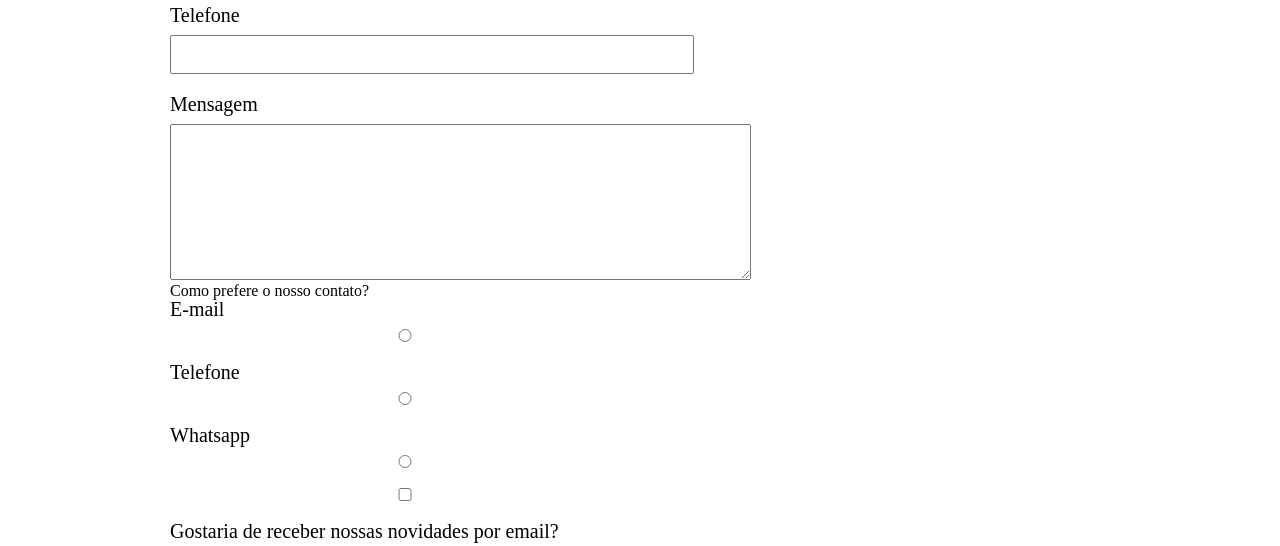
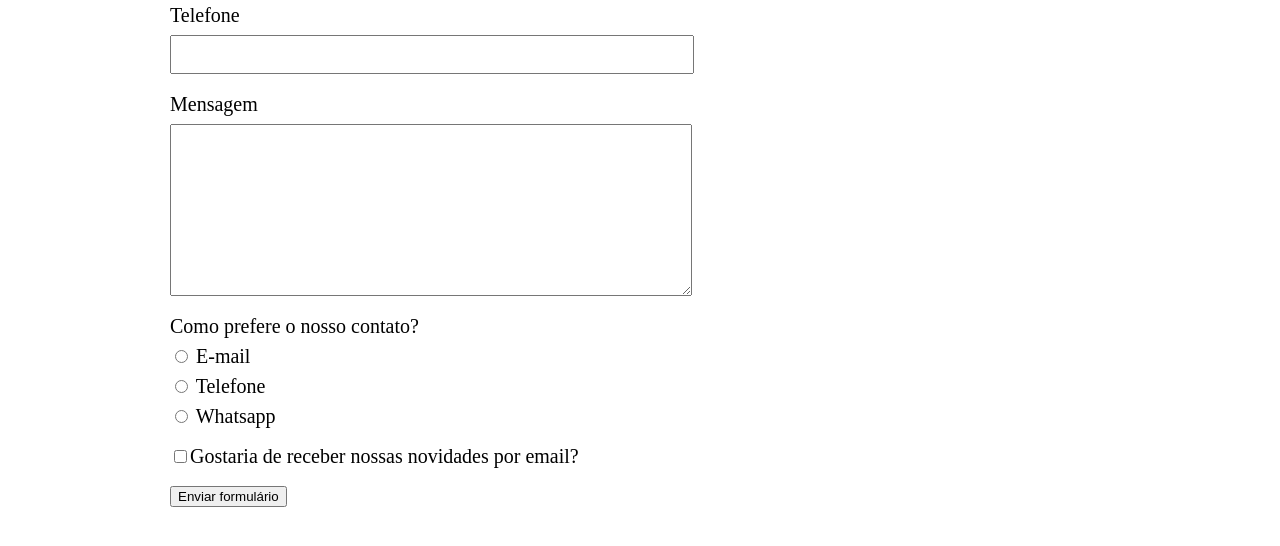
Before and after one commit to Zattrus/Html_Css, a plain HTML site: page contato.html in a window 1280 px wide. Shown: the part 506-1052 px from the top of the page. Drawn offline with Linux system fonts and the light colour scheme.

Commit message:
Organizando os codigos

```diff
--- a/contato.html
+++ b/contato.html
@@ -29,30 +29,30 @@
   <main>
     <form>
       <label for="nomesobrenome">Nome e Sobrenome</label>
-      <input type="text" id="nomesobrenome">
+      <input type="text" id="nomesobrenome" class="input-padrao">
 
       <label for="email">E-mail</label>
-      <input type="text" id="email">
+      <input type="text" id="email" class="input-padrao">
 
       <label for="telefone">Telefone</label>
-      <input type="text" id="telefone">
+      <input type="text" id="telefone" class="input-padrao">
 
       <label for="mensagem">Mensagem</label>
-      <textarea id="mensagem" cols="70" rows="10"></textarea>
+      <textarea id="mensagem" class="input-padrao" cols="70" rows="10"></textarea>
 
       <div>
         <p>Como prefere o nosso contato?</p>
-        <label for="radio-email">E-mail</label>
-        <input type="radio" name="contato" value="email" id="radio-email">
+        <label for="radio-email"><input type="radio" name="contato" value="email" id="radio-email"> E-mail</label>
 
-        <label for="radio-telefone">Telefone</label>
-        <input type="radio" name="contato" value="telefone" id="radio-telefone">
+        <label for="radio-telefone"><input type="radio" name="contato" value="telefone" id="radio-telefone">
+          Telefone</label>
 
-        <label for="radio-whatsapp">Whatsapp</label>
-        <input type="radio" name="contato" value="whatsapp" id="radio-whatsapp">
+        <label for="radio-whatsapp"><input type="radio" name="contato" value="whatsapp" id="radio-whatsapp">
+          Whatsapp</label>
+
       </div>
 
-      <label><input type="checkbox">Gostaria de receber nossas novidades por email?</label>
+      <label class="checkblox"><input type="checkbox">Gostaria de receber nossas novidades por email?</label>
 
       <input type="submit" value="Enviar formulário">
     </form>
--- a/style.css
+++ b/style.css
@@ -102,15 +102,19 @@ form {
   margin: 40px 0;
 }
 
-form label {
+form label, form p {
   display: block;
   font-size: 20px;
   margin: 0 0 10px;
 }
 
-form input {
+.input-padrao {
   display: block;
   margin: 0 0 20px;
   padding: 10px 25px;
   width: 50%;
 }
+
+.checkblox {
+  margin: 20px 0;
+}
```
